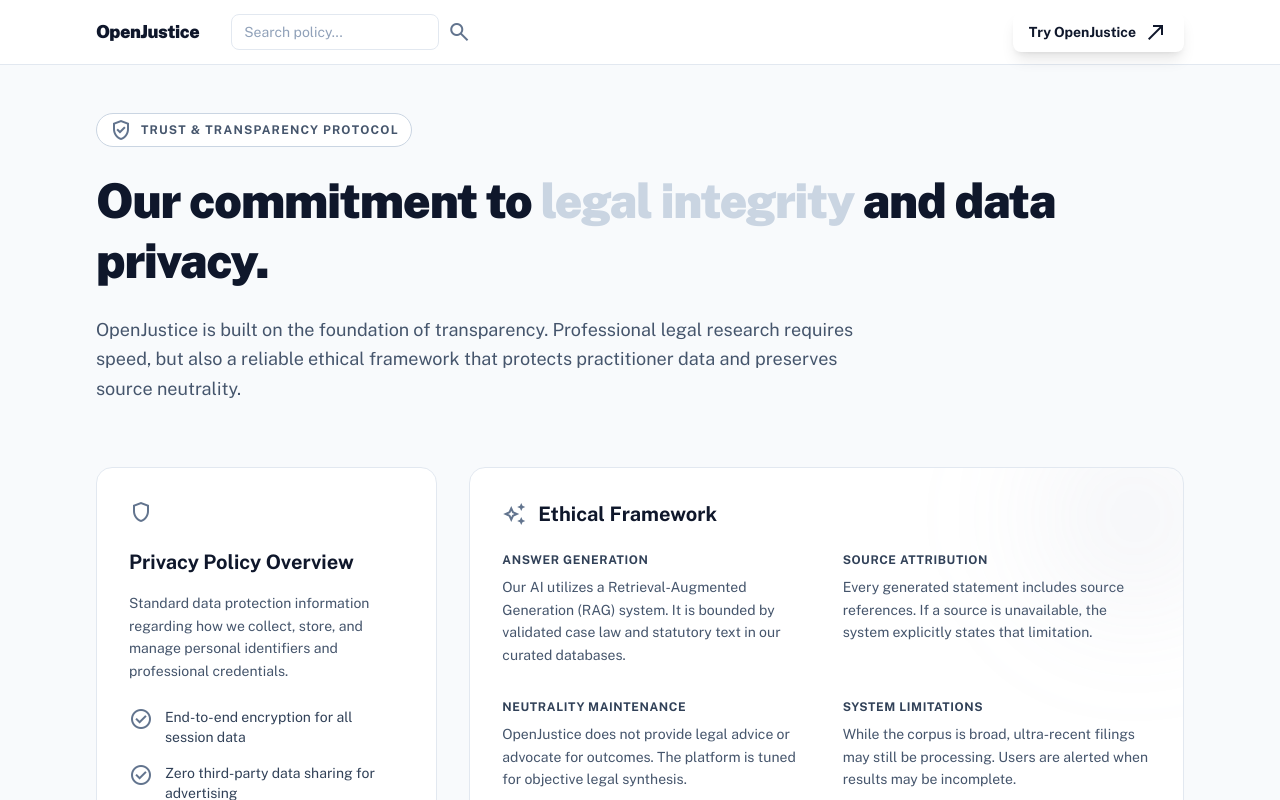
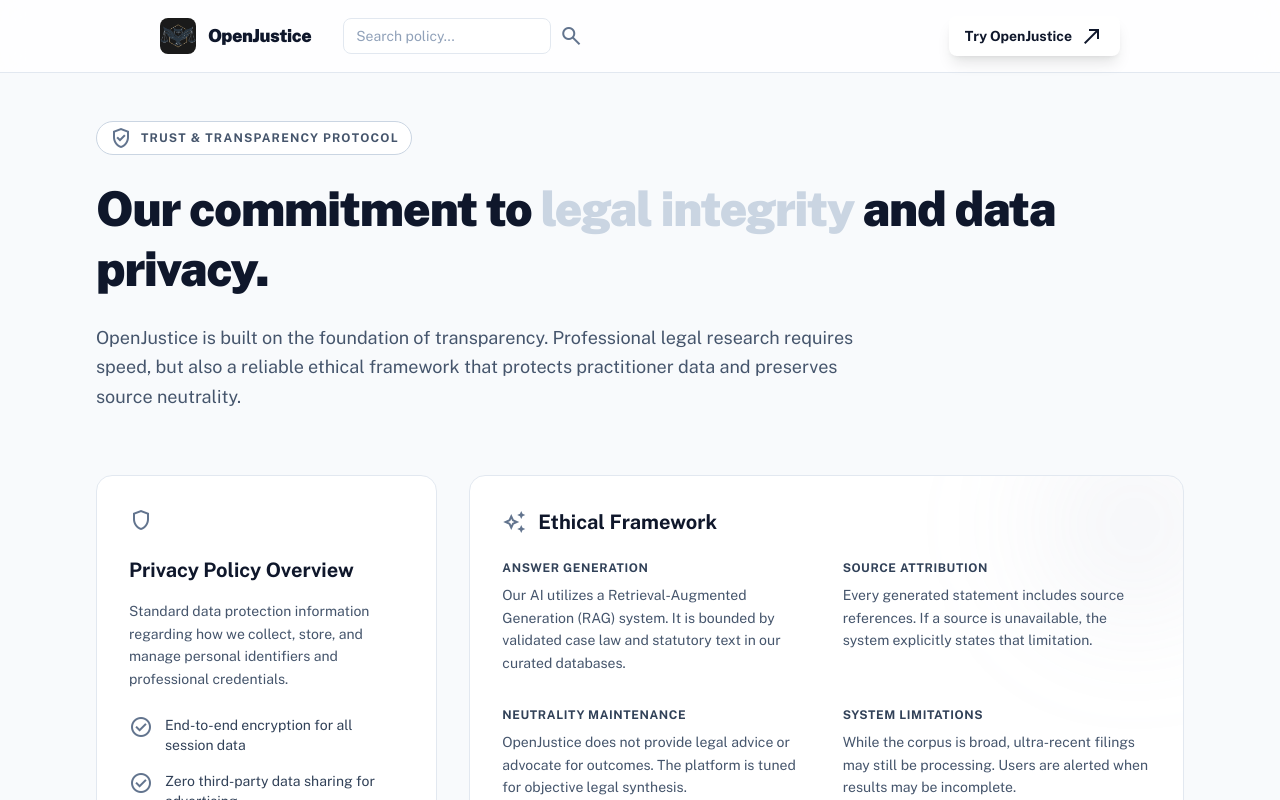
Before and after one commit to shashinherath/OpenJustice-Frontend-Repo, a React (Vite) app: page /privacy-policy in a window 1280 px wide. Shown: the top 800 px of the page. Built offline with nearby package versions, Linux system fonts and the light colour scheme; no server answers.

Commit message:
feat: add core landing and information pages including developer, research, about, contact, privacy, and terms sections

```diff
--- a/src/pages/DeveloperPage.tsx
+++ b/src/pages/DeveloperPage.tsx
@@ -36,8 +36,8 @@
   return (
     <div className="min-h-screen bg-linear-to-b from-slate-50 to-white dark:from-[#191919] dark:to-slate-900">
       {/* Header */}
-      <header className="sticky top-0 z-30 border-b border-slate-200 bg-white/95 backdrop-blur dark:border-border-dark dark:bg-[#191919]/95">
-        <div className="mx-auto flex h-16 w-full max-w-6xl items-center justify-between px-4 sm:px-6 lg:px-8">
+      <header className="w-full border-b border-slate-200 dark:border-slate-800 bg-white/80 dark:bg-background-dark/80 backdrop-blur-md sticky top-0 z-50">
+        <div className="px-4 md:px-10 lg:px-40 py-4 flex items-center justify-between">
           <Link className="flex items-center gap-3 text-lg font-black tracking-tight text-slate-900 dark:text-white" to="/">
             <BrandLogo
               containerClassName="flex size-9 items-center justify-center overflow-hidden rounded-lg bg-primary text-white dark:bg-white dark:text-primary"
--- a/src/pages/ResearchPage.tsx
+++ b/src/pages/ResearchPage.tsx
@@ -36,8 +36,8 @@
   return (
     <div className="min-h-screen bg-linear-to-b from-slate-50 to-white dark:from-[#191919] dark:to-slate-900">
       {/* Header */}
-      <header className="sticky top-0 z-30 border-b border-slate-200 bg-white/95 backdrop-blur dark:border-border-dark dark:bg-[#191919]/95">
-        <div className="mx-auto flex h-16 w-full max-w-6xl items-center justify-between px-4 sm:px-6 lg:px-8">
+      <header className="w-full border-b border-slate-200 dark:border-slate-800 bg-white/80 dark:bg-background-dark/80 backdrop-blur-md sticky top-0 z-50">
+        <div className="px-4 md:px-10 lg:px-40 py-4 flex items-center justify-between">
           <Link className="flex items-center gap-3 text-lg font-black tracking-tight text-slate-900 dark:text-white" to="/">
             <BrandLogo
               containerClassName="flex size-9 items-center justify-center overflow-hidden rounded-lg bg-primary text-white dark:bg-white dark:text-primary"
--- a/src/pages/info/AboutUsPage.tsx
+++ b/src/pages/info/AboutUsPage.tsx
@@ -28,8 +28,8 @@
 
   return (
     <div className="min-h-screen bg-slate-50 text-slate-900 antialiased dark:bg-[#191919] dark:text-slate-100">
-      <header className="border-b border-slate-200 bg-white/95 backdrop-blur dark:border-border-dark dark:bg-[#191919]/95">
-        <div className="mx-auto flex h-16 w-full max-w-6xl items-center justify-between px-4 sm:px-6 lg:px-8">
+      <header className="w-full border-b border-slate-200 dark:border-slate-800 bg-white/80 dark:bg-background-dark/80 backdrop-blur-md sticky top-0 z-50">
+        <div className="px-4 md:px-10 lg:px-40 py-4 flex items-center justify-between">
           <Link className="flex items-center gap-3 text-lg font-black tracking-tight text-slate-900 dark:text-white" to="/">
             <BrandLogo
               containerClassName="flex size-9 items-center justify-center overflow-hidden rounded-lg bg-primary text-white dark:bg-white dark:text-primary"
--- a/src/pages/info/ContactPage.tsx
+++ b/src/pages/info/ContactPage.tsx
@@ -25,8 +25,8 @@
 
   return (
     <div className="min-h-screen bg-slate-50 text-slate-900 antialiased dark:bg-[#191919] dark:text-slate-100">
-      <header className="border-b border-slate-200 bg-white/95 backdrop-blur dark:border-border-dark dark:bg-[#191919]/95">
-        <div className="mx-auto flex h-16 w-full max-w-6xl items-center justify-between px-4 sm:px-6 lg:px-8">
+      <header className="w-full border-b border-slate-200 dark:border-slate-800 bg-white/80 dark:bg-background-dark/80 backdrop-blur-md sticky top-0 z-50">
+        <div className="px-4 md:px-10 lg:px-40 py-4 flex items-center justify-between">
           <Link className="flex items-center gap-3 text-lg font-black tracking-tight text-slate-900 dark:text-white" to="/">
             <BrandLogo
               containerClassName="flex size-9 items-center justify-center overflow-hidden rounded-lg bg-primary text-white dark:bg-white dark:text-primary"
--- a/src/pages/legal/PrivacyPolicyPage.tsx
+++ b/src/pages/legal/PrivacyPolicyPage.tsx
@@ -1,6 +1,7 @@
 import React, { useRef, useState } from "react";
 import { Link } from "react-router-dom";
 import { useTranslation } from "react-i18next";
+import BrandLogo from "@/components/ui/BrandLogo";
 
 const PrivacyPolicyPage: React.FC = () => {
   const { t } = useTranslation();
@@ -72,11 +73,15 @@
 
   return (
     <div className="min-h-screen bg-slate-50 text-slate-900 antialiased dark:bg-[#191919] dark:text-slate-100">
-      <header className="sticky top-0 z-30 border-b border-slate-200 bg-white/95 backdrop-blur dark:border-border-dark dark:bg-[#191919]/95">
-        <div className="mx-auto flex h-16 w-full max-w-6xl items-center justify-between px-4 sm:px-6 lg:px-8">
+      <header className="w-full border-b border-slate-200 dark:border-slate-800 bg-white/80 dark:bg-background-dark/80 backdrop-blur-md sticky top-0 z-50">
+        <div className="px-4 md:px-10 lg:px-40 py-4 flex items-center justify-between">
           <div className="flex items-center gap-8">
-            <Link className="text-lg font-black tracking-tight text-slate-900 dark:text-white" to="/">
-              OpenJustice
+            <Link className="flex items-center gap-3 text-lg font-black tracking-tight text-slate-900 dark:text-white" to="/">
+              <BrandLogo
+                containerClassName="flex size-9 items-center justify-center overflow-hidden rounded-lg bg-primary text-white dark:bg-white dark:text-primary"
+                iconClassName="text-2xl"
+              />
+              <span>OpenJustice</span>
             </Link>
             <nav className="hidden items-center gap-5 md:flex">
               <div className="flex items-center gap-2">
--- a/src/pages/legal/TermsOfServicePage.tsx
+++ b/src/pages/legal/TermsOfServicePage.tsx
@@ -27,8 +27,8 @@
 
   return (
     <div className="min-h-screen bg-slate-50 text-slate-900 antialiased dark:bg-[#191919] dark:text-slate-100">
-      <header className="border-b border-slate-200 bg-white/95 backdrop-blur dark:border-border-dark dark:bg-[#191919]/95">
-        <div className="mx-auto flex h-16 w-full max-w-6xl items-center justify-between px-4 sm:px-6 lg:px-8">
+      <header className="w-full border-b border-slate-200 dark:border-slate-800 bg-white/80 dark:bg-background-dark/80 backdrop-blur-md sticky top-0 z-50">
+        <div className="px-4 md:px-10 lg:px-40 py-4 flex items-center justify-between">
           <Link className="flex items-center gap-3 text-lg font-black tracking-tight text-slate-900 dark:text-white" to="/">
             <BrandLogo
               containerClassName="flex size-9 items-center justify-center overflow-hidden rounded-lg bg-primary text-white dark:bg-white dark:text-primary"
```
